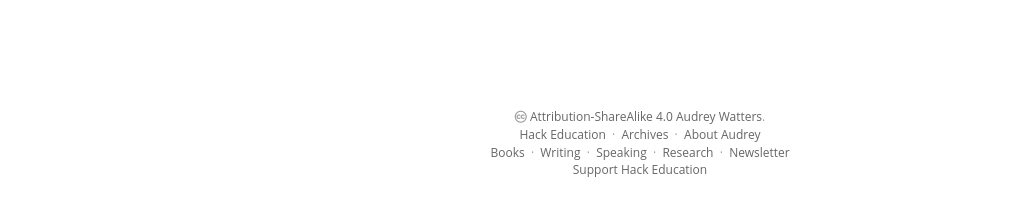
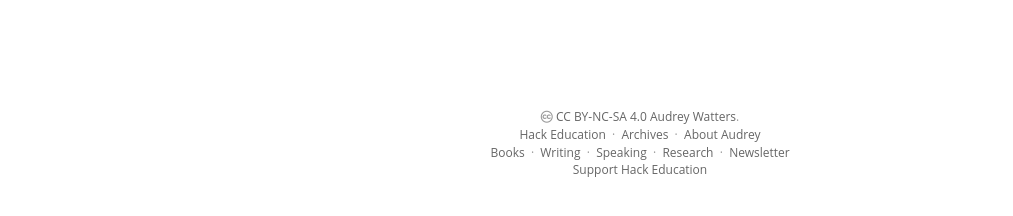
Before and after one commit to HackEducation/Writing, a Jekyll site: the page built from index.html, in a window 1280 px wide and 900 px high, scrolled down 22560 px. Shown: the part 673-889 px from the top of the window, without its empty margins (0-1013 px from the left). Built offline with Jekyll 4.4.1, drawn with Linux system fonts in a browser that asks for light colours; nearby versions of some CDN libraries; some web fonts are replaced.

Commit message:
Change license

```diff
--- a/_includes/footer.html
+++ b/_includes/footer.html
@@ -3,7 +3,7 @@
 <footer class="site-footer">
 
     <div class="inner">
-         <section class="copyright"><i class="fa fa-creative-commons"></i><a href="http://creativecommons.org/licenses/by-sa/4.0/"> Attribution-ShareAlike 4.0</a> <a href="mailto:{{ site.email}}">{{ site.name }}</a>.</section>
+         <section class="copyright"><i class="fa fa-creative-commons"></i><a href="http://creativecommons.org/licenses/by-nc-sa/4.0/"> CC BY-NC-SA 4.0</a> <a href="mailto:{{ site.email}}">{{ site.name }}</a>.</section>
          <section class="navigation"><a href="http://hackeducation.com">Hack Education</a>&nbsp;&nbsp;·&nbsp;&nbsp;<a href="http://hackeducation.com/archives.html">Archives</a>&nbsp;&nbsp;·&nbsp;&nbsp;<a href="http://audreywatters.com">About Audrey</a></section>
          <section class="navigation2"><a href="http://audreywatters.com/books/">Books</a>&nbsp;&nbsp;·&nbsp;&nbsp;<a href="http://writing.hackeducation.com">Writing</a>&nbsp;&nbsp;·&nbsp;&nbsp;<a href="http://speaking.hackeducation.com">Speaking</a>&nbsp;&nbsp;·&nbsp;&nbsp;<a href="http://research.hackeducation.com">Research</a>&nbsp;&nbsp;·&nbsp;&nbsp;<a href="http://news.hackeducation.com/">Newsletter</a></section>
          <section class="support"><a href="http://hackeducation.com/support/">Support Hack Education</a></section>
```
